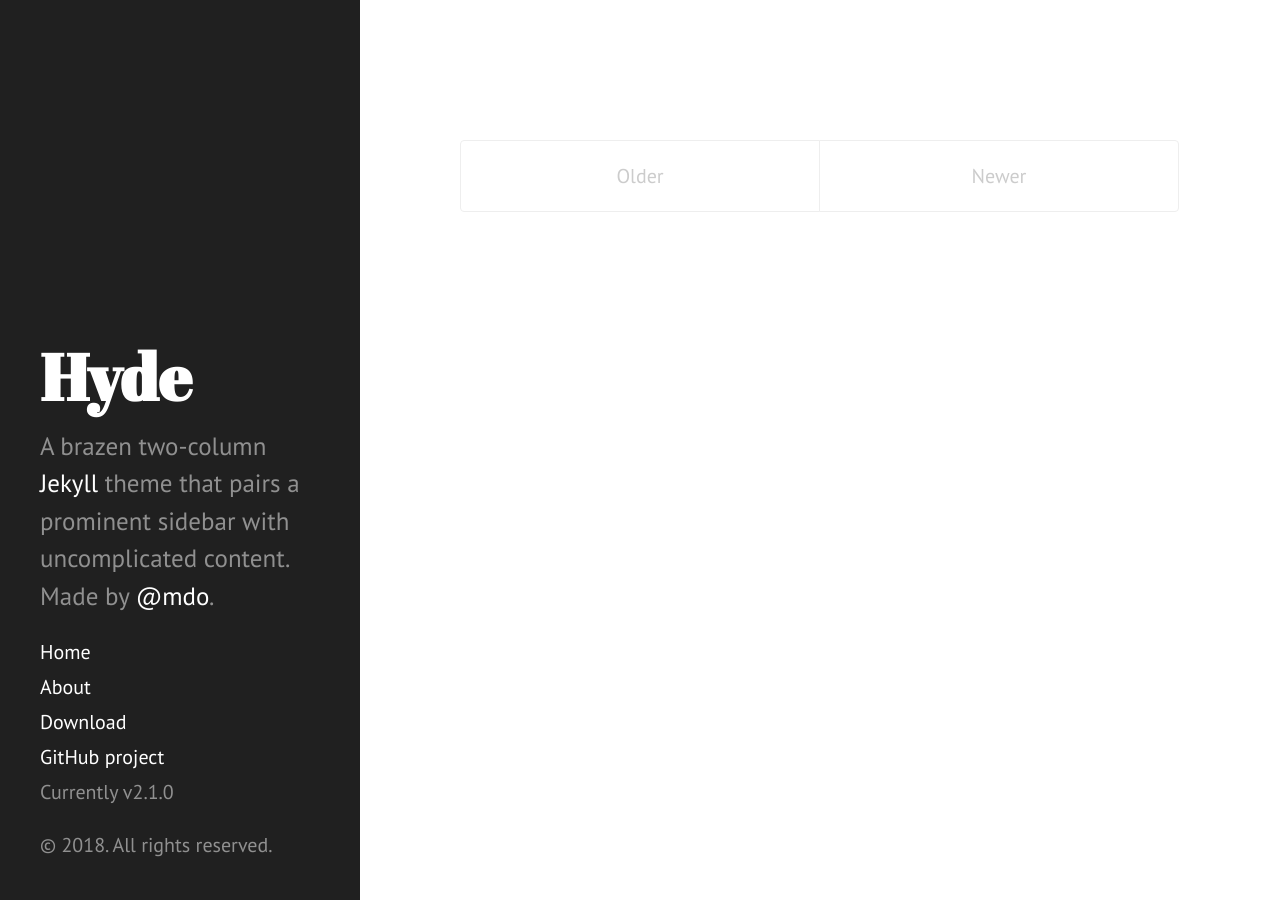
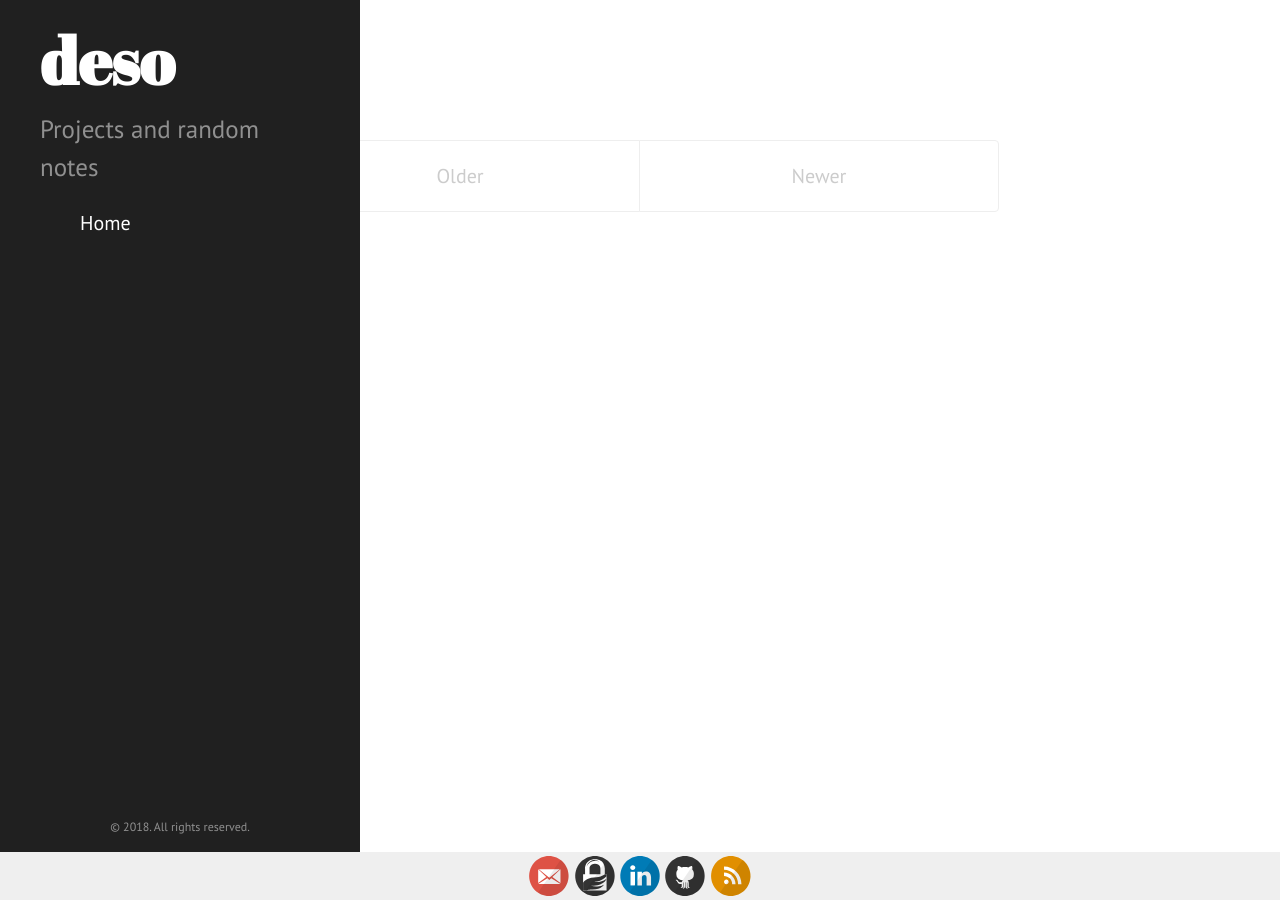
Before and after one commit to d-e-s-o/d-e-s-o.github.io, a Jekyll site: the page built from index.html, in a window 1280 px wide. Built offline with Jekyll 4.4.1, drawn with Linux system fonts in a browser that asks for light colours; Markdown is read by kramdown in place of the engine named in the settings; the list of posts is cut into pages by our own code.

Commit message:
First set of customizations
This change introduces various customizations diverging from the
original theme.

```diff
--- a/_config.yml
+++ b/_config.yml
@@ -1,26 +1,22 @@
 # Dependencies
-markdown:         redcarpet
-highlighter:      pygments
+markdown:         kramdown
+highlighter:      rouge
 
 # Permalinks
 permalink:        pretty
-relative_permalinks: true
 
 # Setup
-title:            Hyde
-tagline:          'A Jekyll theme'
-description:      'A brazen two-column <a href="http://jekyllrb.com" target="_blank">Jekyll</a> theme that pairs a prominent sidebar with uncomplicated content. Made by <a href="https://twitter.com/mdo" target="_blank">@mdo</a>.'
-url:              http://hyde.getpoole.com
+title:            deso
+tagline:          "Daniel Müller's Projects"
+description:      "Projects and random notes"
+url:              https://github.com/d-e-s-o
 baseurl:          /
 
 author:
-  name:           'Mark Otto'
-  url:            https://twitter.com/mdo
+  name:           "Daniel Müller"
+  url:            https://github.com/d-e-s-o
 
 paginate:         5
 
-# Custom vars
-version:          2.1.0
-
 github:
-  repo:           https://github.com/poole/hyde
+  repo:           https://github.com/d-e-s-o/d-e-s-o.github.io
--- /dev/null
+++ b/_includes/footer.html
@@ -0,0 +1,14 @@
+<div class="footer">
+  <script type="text/javascript">
+    <!--
+    document.write("<a href=\"&#109;&#97;&#105;&#108;&#116;&#111;&#58;&#100;" +
+                             "&#101;&#115;&#111;&#64;&#112;&#111;&#115;&#116;" +
+                             "&#101;&#111;&#46;&#110;&#101;&#116;\"> \
+                    <i class=\"svg-icon &#101;&#109;&#97;&#105;&#108;\" /></i></a>")
+    // -->
+  </script>
+  <a href="{{ site.baseurl }}public/952DD6F8F34D8B8E.asc"><i class="svg-icon gnupg"></i></a>
+  <a href="https://www.linkedin.com/in/mueller-daniel"><i class="svg-icon linkedin"></i></a>
+  <a href="https://github.com/d-e-s-o"><i class="svg-icon github"></i></a>
+  <a href="https://github.com/d-e-s-o.atom"><i class="svg-icon rss"></i></a>
+</div>
--- a/_includes/head.html
+++ b/_includes/head.html
@@ -1,7 +1,5 @@
 <head>
-  <link href="http://gmpg.org/xfn/11" rel="profile">
-  <meta http-equiv="X-UA-Compatible" content="IE=edge">
-  <meta http-equiv="content-type" content="text/html; charset=utf-8">
+  <meta http-equiv="Content-Type" content="text/html; charset=utf-8">
 
   <!-- Enable responsiveness on mobile devices-->
   <meta name="viewport" content="width=device-width, initial-scale=1.0, maximum-scale=1">
@@ -15,14 +13,12 @@
   </title>
 
   <!-- CSS -->
-  <link rel="stylesheet" href="{{ site.baseurl }}public/css/poole.css">
+  <link rel="stylesheet" href="{{ site.baseurl }}public/css/style.css">
   <link rel="stylesheet" href="{{ site.baseurl }}public/css/syntax.css">
-  <link rel="stylesheet" href="{{ site.baseurl }}public/css/hyde.css">
-  <link rel="stylesheet" href="http://fonts.googleapis.com/css?family=PT+Sans:400,400italic,700|Abril+Fatface">
+  <link rel="stylesheet" href="https://fonts.googleapis.com/css?family=PT+Sans:400,400italic,700|Abril+Fatface">
 
   <!-- Icons -->
-  <link rel="apple-touch-icon-precomposed" sizes="144x144" href="{{ site.baseurl }}public/apple-touch-icon-144-precomposed.png">
-                                 <link rel="shortcut icon" href="{{ site.baseurl }}public/favicon.ico">
+  <link rel="shortcut icon" href="{{ site.baseurl }}public/favicon.ico">
 
   <!-- RSS -->
   <link rel="alternate" type="application/rss+xml" title="RSS" href="/atom.xml">
--- a/_includes/sidebar.html
+++ b/_includes/sidebar.html
@@ -26,11 +26,9 @@
         {% endif %}
       {% endfor %}
 
-      <a class="sidebar-nav-item" href="{{ site.github.repo }}/archive/v{{ site.version }}.zip">Download</a>
-      <a class="sidebar-nav-item" href="{{ site.github.repo }}">GitHub project</a>
-      <span class="sidebar-nav-item">Currently v{{ site.version }}</span>
     </nav>
-
-    <p>&copy; {{ site.time | date: '%Y' }}. All rights reserved.</p>
+  </div>
+  <div class="copyright">
+    <p>&copy; 2018. All rights reserved.</p>
   </div>
 </div>
--- a/_layouts/default.html
+++ b/_layouts/default.html
@@ -1,15 +1,11 @@
 <!DOCTYPE html>
 <html lang="en-us">
-
   {% include head.html %}
-
   <body>
-
     {% include sidebar.html %}
-
     <div class="content container">
       {{ content }}
     </div>
-
+    {% include footer.html %}
   </body>
 </html>
--- a/public/css/hyde.css
+++ /dev/null
@@ -1,250 +0,0 @@
-/*
- *  __                  __
- * /\ \                /\ \
- * \ \ \___   __  __   \_\ \     __
- *  \ \  _ `\/\ \/\ \  /'_` \  /'__`\
- *   \ \ \ \ \ \ \_\ \/\ \_\ \/\  __/
- *    \ \_\ \_\/`____ \ \___,_\ \____\
- *     \/_/\/_/`/___/> \/__,_ /\/____/
- *                /\___/
- *                \/__/
- *
- * Designed, built, and released under MIT license by @mdo. Learn more at
- * https://github.com/poole/hyde.
- */
-
-
-/*
- * Contents
- *
- * Global resets
- * Sidebar
- * Container
- * Reverse layout
- * Themes
- */
-
-
-/*
- * Global resets
- *
- * Update the foundational and global aspects of the page.
- */
-
-html {
-  font-family: "PT Sans", Helvetica, Arial, sans-serif;
-}
-@media (min-width: 48em) {
-  html {
-    font-size: 16px;
-  }
-}
-@media (min-width: 58em) {
-  html {
-    font-size: 20px;
-  }
-}
-
-
-/*
- * Sidebar
- *
- * Flexible banner for housing site name, intro, and "footer" content. Starts
- * out above content in mobile and later moves to the side with wider viewports.
- */
-
-.sidebar {
-  text-align: center;
-  padding: 2rem 1rem;
-  color: rgba(255,255,255,.5);
-  background-color: #202020;
-}
-@media (min-width: 48em) {
-  .sidebar {
-    position: fixed;
-    top: 0;
-    left: 0;
-    bottom: 0;
-    width: 18rem;
-    text-align: left;
-  }
-}
-
-/* Sidebar links */
-.sidebar a {
-  color: #fff;
-}
-
-/* About section */
-.sidebar-about h1 {
-  color: #fff;
-  margin-top: 0;
-  font-family: "Abril Fatface", serif;
-  font-size: 3.25rem;
-}
-
-/* Sidebar nav */
-.sidebar-nav {
-  margin-bottom: 1rem;
-}
-.sidebar-nav-item {
-  display: block;
-  line-height: 1.75;
-}
-a.sidebar-nav-item:hover,
-a.sidebar-nav-item:focus {
-  text-decoration: underline;
-}
-.sidebar-nav-item.active {
-  font-weight: bold;
-}
-
-/* Sticky sidebar
- *
- * Add the `sidebar-sticky` class to the sidebar's container to affix it the
- * contents to the bottom of the sidebar in tablets and up.
- */
-
-@media (min-width: 48em) {
-  .sidebar-sticky {
-    position: absolute;
-    right:  1rem;
-    bottom: 1rem;
-    left:   1rem;
-  }
-}
-
-
-/* Container
- *
- * Align the contents of the site above the proper threshold with some margin-fu
- * with a 25%-wide `.sidebar`.
- */
-
-.content {
-  padding-top:    4rem;
-  padding-bottom: 4rem;
-}
-
-@media (min-width: 48em) {
-  .content {
-    max-width: 38rem;
-    margin-left: 20rem;
-    margin-right: 2rem;
-  }
-}
-
-@media (min-width: 64em) {
-  .content {
-    margin-left: 22rem;
-    margin-right: 4rem;
-  }
-}
-
-
-/*
- * Reverse layout
- *
- * Flip the orientation of the page by placing the `.sidebar` on the right.
- */
-
-@media (min-width: 48em) {
-  .layout-reverse .sidebar {
-    left: auto;
-    right: 0;
-  }
-  .layout-reverse .content {
-    margin-left: 2rem;
-    margin-right: 20rem;
-  }
-}
-
-@media (min-width: 64em) {
-  .layout-reverse .content {
-    margin-left: 4rem;
-    margin-right: 22rem;
-  }
-}
-
-
-
-/*
- * Themes
- *
- * As of v1.1, Hyde includes optional themes to color the sidebar and links
- * within blog posts. To use, add the class of your choosing to the `body`.
- */
-
-/* Base16 (http://chriskempson.github.io/base16/#default) */
-
-/* Red */
-.theme-base-08 .sidebar {
-  background-color: #ac4142;
-}
-.theme-base-08 .content a,
-.theme-base-08 .related-posts li a:hover {
-  color: #ac4142;
-}
-
-/* Orange */
-.theme-base-09 .sidebar {
-  background-color: #d28445;
-}
-.theme-base-09 .content a,
-.theme-base-09 .related-posts li a:hover {
-  color: #d28445;
-}
-
-/* Yellow */
-.theme-base-0a .sidebar {
-  background-color: #f4bf75;
-}
-.theme-base-0a .content a,
-.theme-base-0a .related-posts li a:hover {
-  color: #f4bf75;
-}
-
-/* Green */
-.theme-base-0b .sidebar {
-  background-color: #90a959;
-}
-.theme-base-0b .content a,
-.theme-base-0b .related-posts li a:hover {
-  color: #90a959;
-}
-
-/* Cyan */
-.theme-base-0c .sidebar {
-  background-color: #75b5aa;
-}
-.theme-base-0c .content a,
-.theme-base-0c .related-posts li a:hover {
-  color: #75b5aa;
-}
-
-/* Blue */
-.theme-base-0d .sidebar {
-  background-color: #6a9fb5;
-}
-.theme-base-0d .content a,
-.theme-base-0d .related-posts li a:hover {
-  color: #6a9fb5;
-}
-
-/* Magenta */
-.theme-base-0e .sidebar {
-  background-color: #aa759f;
-}
-.theme-base-0e .content a,
-.theme-base-0e .related-posts li a:hover {
-  color: #aa759f;
-}
-
-/* Brown */
-.theme-base-0f .sidebar {
-  background-color: #8f5536;
-}
-.theme-base-0f .content a,
-.theme-base-0f .related-posts li a:hover {
-  color: #8f5536;
-}
--- a/public/css/poole.css
+++ b/public/css/style.css
@@ -1,36 +1,5 @@
 /*
- *                        ___
- *                       /\_ \
- *  _____     ___     ___\//\ \      __
- * /\ '__`\  / __`\  / __`\\ \ \   /'__`\
- * \ \ \_\ \/\ \_\ \/\ \_\ \\_\ \_/\  __/
- *  \ \ ,__/\ \____/\ \____//\____\ \____\
- *   \ \ \/  \/___/  \/___/ \/____/\/____/
- *    \ \_\
- *     \/_/
- *
- * Designed, built, and released under MIT license by @mdo. Learn more at
- * https://github.com/poole/poole.
- */
-
-
-/*
- * Contents
- *
- * Body resets
- * Custom type
- * Messages
- * Container
- * Masthead
- * Posts and pages
- * Pagination
- * Reverse layout
- * Themes
- */
-
-
-/*
- * Body resets
+ * Global resets
  *
  * Update the foundational and global aspects of the page.
  */
@@ -41,28 +10,30 @@
           box-sizing: border-box;
 }
 
-html,
+html {
+  font-family: "PT Sans", Helvetica, Arial, sans-serif;
+  /* font-family: "Helvetica Neue", Helvetica, Arial, sans-serif; */
+  font-size: 16px;
+}
 body {
+  line-height: 1.5;
   margin: 0;
   padding: 0;
+  color: #515151;
+  background-color: #fff;
+
+  -webkit-text-size-adjust: 100%;
+      -ms-text-size-adjust: 100%;
 }
-
-html {
-  font-family: "Helvetica Neue", Helvetica, Arial, sans-serif;
-  font-size: 16px;
-  line-height: 1.5;
+@media (min-width: 48em) {
+  html {
+    font-size: 16px;
+  }
 }
-@media (min-width: 38em) {
+@media (min-width: 58em) {
   html {
     font-size: 20px;
   }
-}
-
-body {
-  color: #515151;
-  background-color: #fff;
-  -webkit-text-size-adjust: 100%;
-      -ms-text-size-adjust: 100%;
 }
 
 /* No `:visited` state is required by default (browsers will use `a`) */
@@ -113,7 +84,6 @@ strong {
   color: #303030;
 }
 
-
 /* Lists */
 ul, ol, dl {
   margin-top: 0;
@@ -145,38 +115,6 @@ abbr {
 abbr[title] {
   cursor: help;
   border-bottom: 1px dotted #e5e5e5;
-}
-
-/* Code */
-code,
-pre {
-  font-family: Menlo, Monaco, "Courier New", monospace;
-}
-code {
-  padding: .25em .5em;
-  font-size: 85%;
-  color: #bf616a;
-  background-color: #f9f9f9;
-  border-radius: 3px;
-}
-pre {
-  display: block;
-  margin-top: 0;
-  margin-bottom: 1rem;
-  padding: 1rem;
-  font-size: .8rem;
-  line-height: 1.4;
-  white-space: pre;
-  white-space: pre-wrap;
-  word-break: break-all;
-  word-wrap: break-word;
-  background-color: #f9f9f9;
-}
-pre code {
-  padding: 0;
-  font-size: 100%;
-  color: inherit;
-  background-color: transparent;
 }
 
 /* Pygments via Jekyll */
@@ -253,6 +191,140 @@ tbody tr:nth-child(odd) th {
 
 
 /*
+ * Sidebar
+ *
+ * Flexible banner for housing site name, intro, and "footer" content. Starts
+ * out above content in mobile and later moves to the side with wider viewports.
+ */
+
+.sidebar {
+  text-align: center;
+  color: rgba(255,255,255,.5);
+  background-color: #202020;
+}
+@media (min-width: 48em) {
+  .sidebar {
+    position: fixed;
+    top: 0;
+    left: 0;
+    bottom: 0;
+    width: 18rem;
+    text-align: left;
+  }
+}
+
+/* Sidebar links */
+.sidebar a {
+  color: #fff;
+}
+
+/* About section */
+.sidebar-about h1 {
+  color: #fff;
+  margin-top: 0;
+  font-family: "Abril Fatface", serif;
+  font-size: 3.25rem;
+}
+
+/* Sidebar nav */
+.sidebar-nav {
+  padding-left: 2rem;
+  margin-bottom: 1rem;
+}
+.sidebar-nav-item {
+  display: block;
+  line-height: 1.75;
+}
+a.sidebar-nav-item:hover,
+a.sidebar-nav-item:focus {
+  text-decoration: underline;
+}
+.sidebar-nav-item.active {
+  font-weight: bold;
+}
+.copyright {
+  bottom: 2rem;
+  left: 0rem;
+  right: 0rem;
+  padding-bottom: 0.2rem;
+  text-align: center;
+  font-size: 60%;
+}
+@media (min-width: 48em) {
+  .copyright {
+    position: absolute;
+  }
+}
+
+/* Sticky sidebar
+ *
+ * Add the `sidebar-sticky` class to the sidebar's container to affix
+ * the contents to the bottom of the sidebar in tablets and up.
+ */
+
+@media (min-width: 48em) {
+  .sidebar-sticky {
+    position: absolute;
+    right:  1rem;
+    top:    1rem;
+    left:   1rem;
+  }
+}
+
+
+/* Container
+ *
+ * Align the contents of the site above the proper threshold with some margin-fu
+ * with a 25%-wide `.sidebar`.
+ */
+
+.content {
+  padding-top:    4rem;
+  padding-bottom: 4rem;
+}
+
+@media (min-width: 48em) {
+  .content {
+    max-width: 38rem;
+    margin-left: 20rem;
+    margin-right: 2rem;
+  }
+}
+
+@media (min-width: 64em) {
+  .content {
+    margin-left: 22rem;
+    margin-right: 4rem;
+  }
+}
+
+
+/*
+ * Reverse layout
+ *
+ * Flip the orientation of the page by placing the `.sidebar` on the right.
+ */
+
+@media (min-width: 48em) {
+  .layout-reverse .sidebar {
+    left: auto;
+    right: 0;
+  }
+  .layout-reverse .content {
+    margin-left: 2rem;
+    margin-right: 20rem;
+  }
+}
+
+@media (min-width: 64em) {
+  .layout-reverse .content {
+    margin-left: 4rem;
+    margin-right: 22rem;
+  }
+}
+
+
+/*
  * Custom type
  *
  * Extend paragraphs with `.lead` for larger introductory text.
@@ -267,8 +339,8 @@ tbody tr:nth-child(odd) th {
 /*
  * Messages
  *
- * Show alert messages to users. You may add it to single elements like a `<p>`,
- * or to a parent if there are multiple elements to show.
+ * Show alert messages to users. You may add it to single elements like
+ * a `<p>`, or to a parent if there are multiple elements to show.
  */
 
 .message {
@@ -320,12 +392,12 @@ tbody tr:nth-child(odd) th {
   letter-spacing: 0;
 }
 
-
 /*
  * Posts and pages
  *
- * Each post is wrapped in `.post` and is used on default and post layouts. Each
- * page is wrapped in `.page` and is only used on the page layout.
+ * Each post is wrapped in `.post` and is used on default and post
+ * layouts. Each page is wrapped in `.page` and is only used on the page
+ * layout.
  */
 
 .page,
@@ -377,12 +449,11 @@ tbody tr:nth-child(odd) th {
   color: inherit;
 }
 
-
 /*
  * Pagination
  *
- * Super lightweight (HTML-wise) blog pagination. `span`s are provide for when
- * there are no more previous or next posts to show.
+ * Super lightweight (HTML-wise) blog pagination. `span`s are provide
+ * for when there are no more previous or next posts to show.
  */
 
 .pagination {
@@ -428,3 +499,45 @@ a.pagination-item:hover {
     border-bottom-right-radius: 4px;
   }
 }
+
+
+/*
+ * Footer
+ */
+.footer {
+  line-height: 0;
+  position: fixed;
+  right: 0;
+  bottom: 0;
+  left: 0;
+  padding: 0.2rem;
+  background: #eee;
+  background-color: #efefef;
+  text-align: center;
+}
+
+.svg-icon {
+  width: 40px;
+  height: 40px;
+  display: inline-block;
+}
+
+.svg-icon.gnupg {
+  background-image: url(../gnupg.svg);
+}
+
+.svg-icon.github {
+  background-image: url(../github.svg);
+}
+
+.svg-icon.email {
+  background-image: url(../email.svg);
+}
+
+.svg-icon.linkedin {
+  background-image: url(../linkedin.svg);
+}
+
+.svg-icon.rss {
+  background-image: url(../rss.svg);
+}
```
Also changed, not shown: other parts of _includes/sidebar.html (+1 -1 lines), about.md (deleted, +0 -30 lines), index.html (line endings or trailing spaces), public/email.svg (added), public/favicon.ico, public/github.svg (added), public/gnupg.svg (added), public/linkedin.svg (added), public/rss.svg (added), 1 other file.
